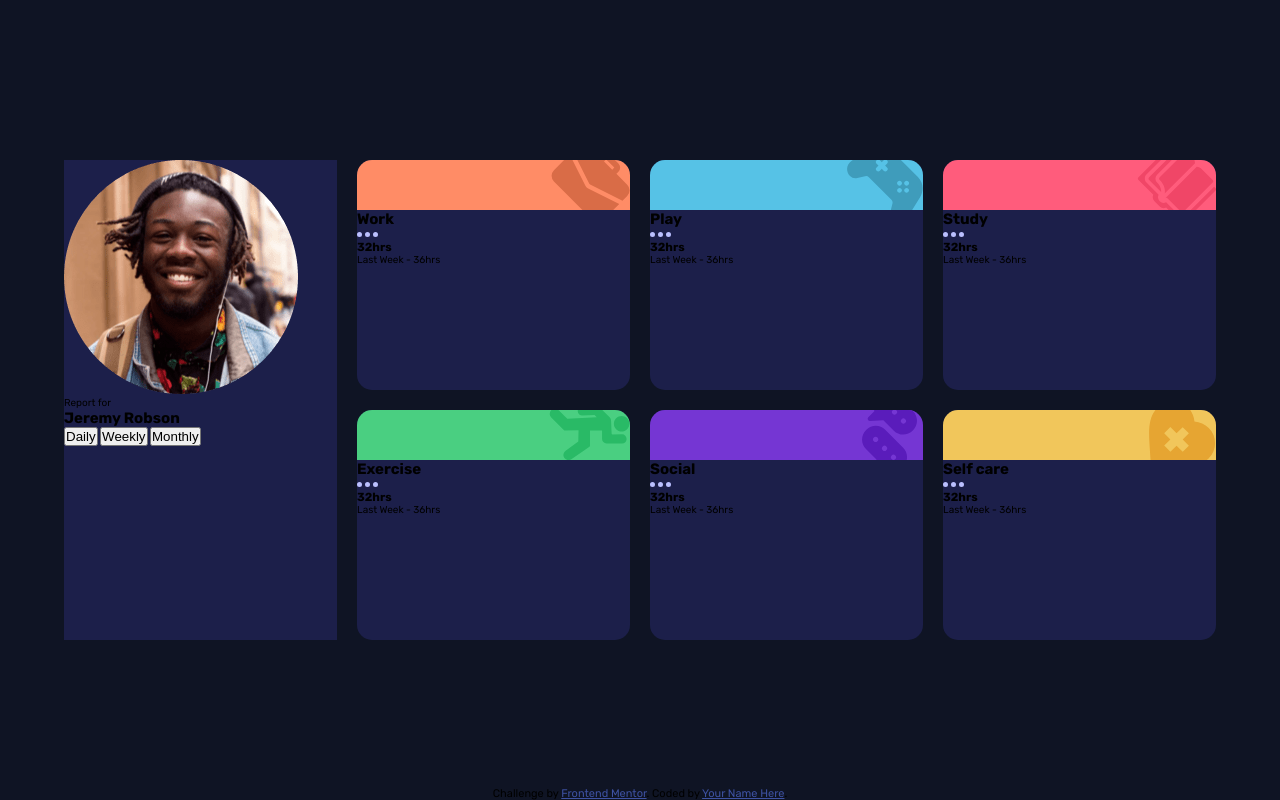
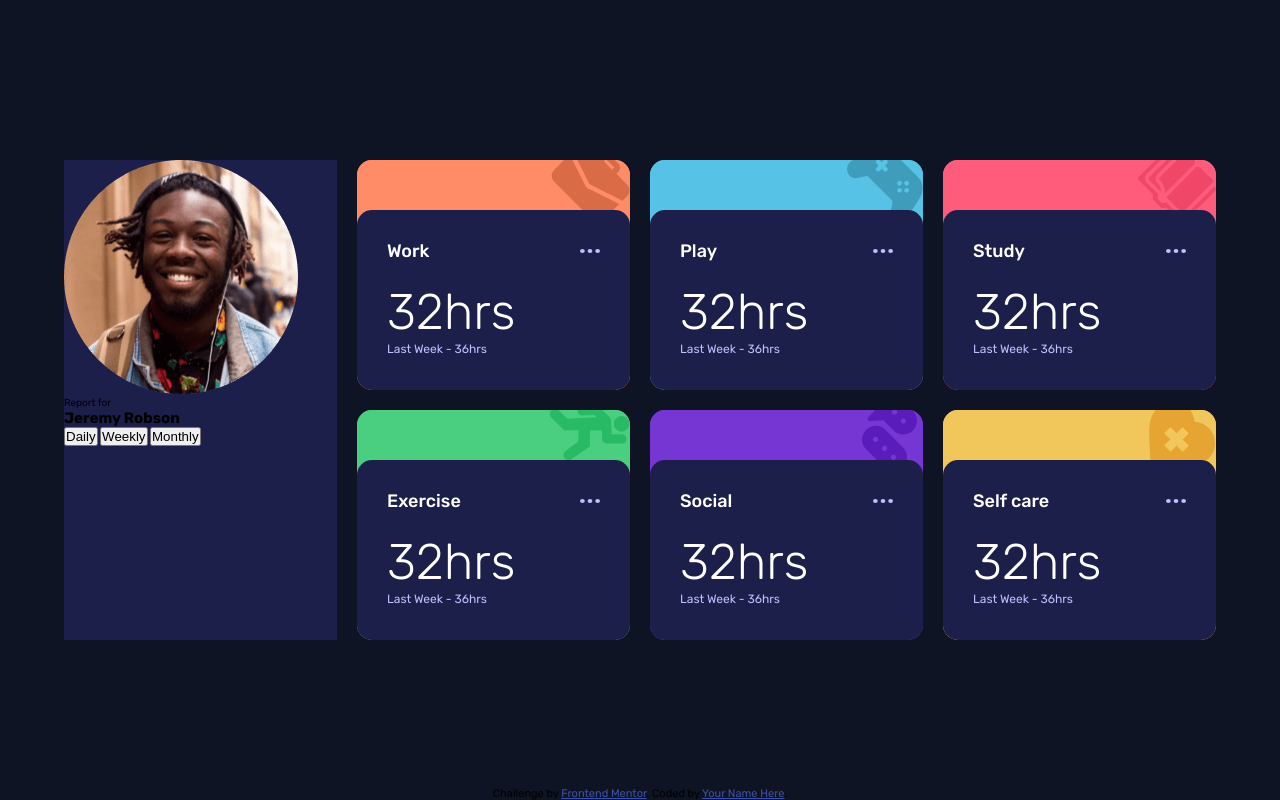
Before and after one commit to Lindas-designs/time-tracking-app, a plain HTML site: page index.html in a window 1280 px wide. Drawn offline with Linux system fonts and the light colour scheme.

Commit message:
cards finished

```diff
--- a/styles.css
+++ b/styles.css
@@ -53,6 +53,7 @@ html {
   background-color: var(--navy-900);
   border-radius: 1.5rem;
   overflow: hidden;
+  color: white;
 }
 .card-bg {
   width: 100%;
@@ -66,23 +67,56 @@ html {
 
 .card-content {
   border-radius: 1.5rem; /* give the main card the rounding */
+  background-color: var(--navy-900);
+  height: 100%;
+  padding: 3rem;
+}
+.card-header {
+  display: flex;
+  justify-content: space-between;
+  align-items: center;
+  font-size: 1.2rem;
+}
+.card-header h2 {
+  font-weight: 500;
+}
+.card-header img {
+  width: 2rem;
+}
+.card-body {
+  padding-top: 2rem;
+  padding-bottom: 1.5rem;
+}
+.card-body h3 {
+  font-size: 5rem;
+  font-weight: 300;
+}
+.card-body p {
+  color: var(--navy-200);
+  font-size: 1.2rem;
 }
 
+.card-work,
 .card-work .card-bg {
   background-color: var(--orange-300-work);
 }
+.card-play,
 .card-play .card-bg {
   background-color: var(--blue-300-play);
 }
+.card-study,
 .card-study .card-bg {
   background-color: var(--pink-400-study);
 }
+.card-exercise,
 .card-exercise .card-bg {
   background-color: var(--green-400-exercise);
 }
+.card-social,
 .card-social .card-bg {
   background-color: var(--purple-700-social);
 }
+.card-self-care,
 .card-self-care .card-bg {
   background-color: var(--yellow-300-self-care);
 }
```
